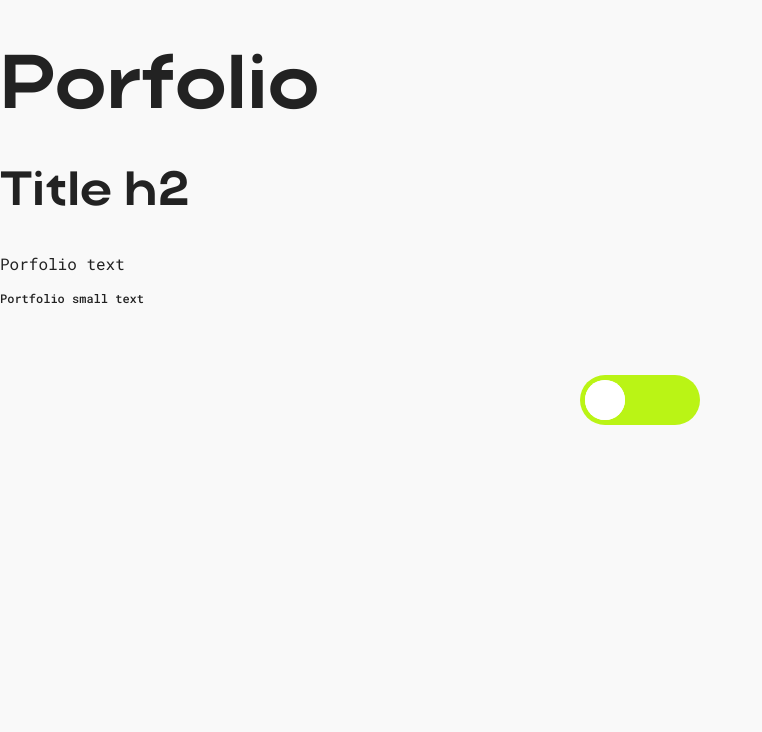
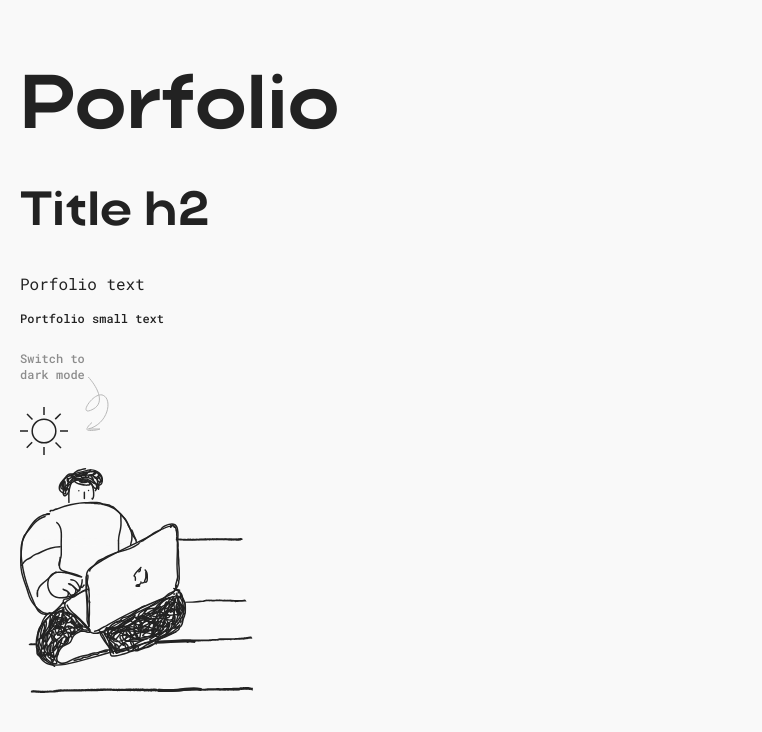
Before and after one commit to ivan-ust402/MP-portfolio, a React (Create React App) app: page / in a window 1280 px wide. Shown: the top 732 px of the page, without its empty margins (0-762 px from the left). Built offline with nearby package versions, Linux system fonts and the light colour scheme.

Commit message:
refactor: toggle component refactoring

```diff
--- a/src/components/Toggle/Toggle.tsx
+++ b/src/components/Toggle/Toggle.tsx
@@ -1,5 +1,8 @@
-import React from 'react'
 import styles from './toggle.module.scss'
+import lightArrow from 'src/assets/img/light_arrow.svg'
+import darkArrow from 'src/assets/img/dark_arrow.svg'
+import nightDeveloper from 'src/assets/img/dark_man.svg'
+import dayDeveloper from 'src/assets/img/light_man.svg'
 
 interface Props {
   onChange: () => void,
@@ -8,8 +11,15 @@ interface Props {
 
 export const Toggle = ({ value, onChange }: Props) => {
   return (
-    <div className='toggle-block'>
-    <label className={styles.root} htmlFor='toggler'>
+    <div className={styles.toggle}>
+      <div className={styles.toggle__description}>
+        <div className={styles.toggle__text}>
+          <p className='small-text'>Switch to dark mode</p>
+        </div>
+        <img className={value? styles.toggle__arrow: `${styles.toggle__arrow} ${styles.toggle__arrow_active}`} src={lightArrow} alt="arrow" />
+        <img className={!value? styles.toggle__arrow: `${styles.toggle__arrow} ${styles.toggle__arrow_active}`} src={darkArrow} alt="arrow" />
+      </div>
+      <label className={styles.toggle__switch} htmlFor='toggler'>
         <input
           id='toggler'
           type="checkbox"
@@ -17,9 +27,37 @@ export const Toggle = ({ value, onChange }: Props) => {
           checked={value}
           readOnly
         />
-      <span className={styles.slider} />
-      <span className={styles.wave} />
+        <div className={styles.toggle__sun}>
+          <svg width="48" height="48" viewBox="0 0 48 48" fill="none" xmlns="http://www.w3.org/2000/svg">
+            <g clipPath="url(#clip0_45_10331)">
+              <circle cx="23.9999" cy="23.9998" r="11.8214" stroke="#222222" strokeWidth="1.5" />
+              <path d="M24 0V8" stroke="#222222" strokeWidth="1.5" />
+              <path d="M24 48V40" stroke="#222222" strokeWidth="1.5" />
+              <path d="M40 24L48 24" stroke="#222222" strokeWidth="1.5" />
+              <path d="M35.54 35.54L40.9706 40.9706" stroke="#222222" strokeWidth="1.5" />
+              <path d="M35.2306 12.1505L40.6612 6.71993" stroke="#222222" strokeWidth="1.5" />
+              <path d="M8 24L4.76837e-07 24" stroke="#222222" strokeWidth="1.5" />
+              <path d="M12.46 12.46L7.02938 7.02938" stroke="#222222" strokeWidth="1.5" />
+              <path d="M12.1506 35.2306L6.72005 40.6612" stroke="#222222" strokeWidth="1.5" />
+            </g>
+            <defs>
+              <clipPath id="clip0_45_10331">
+                <rect width="48" height="48" fill="white" />
+              </clipPath>
+            </defs>
+          </svg>
+        </div>
+        <div className={styles.toggle__moon}>
+          <svg width="48" height="48" viewBox="0 0 48 48" fill="none" xmlns="http://www.w3.org/2000/svg">
+            <mask id="path-1-inside-1_45_10449" fill="white">
+              <path fillRule="evenodd" clipRule="evenodd" d="M26.5399 3.46999C22.3848 8.82991 21.6056 16.3552 25.1585 22.5898C28.7113 28.8244 35.5828 31.99 42.3121 31.1473C40.9507 32.9034 39.227 34.4271 37.1744 35.5967C28.8572 40.3364 18.2909 37.4686 13.574 29.1913C8.85717 20.9141 11.7759 10.3618 20.0931 5.62209C22.1456 4.45244 24.3351 3.74608 26.5399 3.46999Z" />
+            </mask>
+            <path d="M26.5399 3.46999L27.7254 4.38901L29.9398 1.53252L26.3535 1.98162L26.5399 3.46999ZM42.3121 31.1473L43.4976 32.0664L45.712 29.2099L42.1257 29.659L42.3121 31.1473ZM26.4617 21.8472C23.2211 16.1604 23.9266 9.2892 27.7254 4.38901L25.3544 2.55097C20.8429 8.37061 19.9902 16.55 23.8552 23.3325L26.4617 21.8472ZM42.1257 29.659C35.9736 30.4294 29.7024 27.5339 26.4617 21.8472L23.8552 23.3325C27.7203 30.115 35.192 33.5507 42.4985 32.6357L42.1257 29.659ZM41.1266 30.2283C39.8841 31.8311 38.31 33.2232 36.4318 34.2935L37.9171 36.9C40.144 35.631 42.0174 33.9758 43.4976 32.0664L41.1266 30.2283ZM36.4318 34.2935C28.8283 38.6264 19.1806 36.0003 14.8773 28.4487L12.2708 29.934C17.4012 38.9369 28.886 42.0464 37.9171 36.9L36.4318 34.2935ZM14.8773 28.4487C10.5739 20.8971 13.2324 11.2582 20.8358 6.92534L19.3504 4.31885C10.3194 9.4653 7.14039 20.931 12.2708 29.934L14.8773 28.4487ZM20.8358 6.92534C22.714 5.85503 24.714 5.21036 26.7263 4.95837L26.3535 1.98162C23.9563 2.28181 21.5773 3.04985 19.3504 4.31885L20.8358 6.92534Z" fill="#F9F9F9" mask="url(#path-1-inside-1_45_10449)" />
+          </svg>
+        </div>
       </label>
+      <img className={value ? styles.toggle__developer : `${styles.toggle__developer_active} ${styles.toggle__developer}`} src={dayDeveloper} alt="developer" />
+      <img className={!value ? styles.toggle__developer : `${styles.toggle__developer_active} ${styles.toggle__developer}`} src={nightDeveloper} alt="developer" />
     </div >
   )
 }
--- a/src/components/Toggle/toggle.module.scss
+++ b/src/components/Toggle/toggle.module.scss
@@ -1,104 +1,167 @@
-.root {
+// .root {
+//   position: absolute;
+//   top: 50%;
+//   left: 50%;
+//   width: 120px;
+//   height: 50px;
+//   transform: translate(-50%, -50%);
+//   input {
+//     display: none;
+//   }
+//   .block {
+//     position: relative;
+//   }
+//   .slider {
+//     position: absolute;
+//     top: 0;
+//     right: 0;
+//     bottom: 0;
+//     left: 0;
+//     z-index: 1;
+//     overflow: hidden;
+//     background-color: var(--secondary-color);
+//     border-radius: 50px;
+//     cursor: pointer;
+//     transition: all 1.4s;
+//     &:before,
+//     &:after {
+//       content: "";
+//       position: absolute;
+//       bottom: 5px;
+//       left: 5px;
+//       width: 40px;
+//       height: 40px;
+//       background-color: #ffffff;
+//       border-radius: 30px;
+//     }
+//     &:before {
+//       transition: 0.4s;
+//     }
+//     &:after {
+//       transition: 0.5s;
+//     }
+//   }
+//   .wave {
+//     position: absolute;
+//     top: 0;
+//     left: 0;
+//     width: 120px;
+//     height: 50px;
+//     border-radius: 40px;
+//     transition: all 1.4s;
+//     &:after {
+//       content: "";
+//       position: absolute;
+//       top: 3px;
+//       left: 20%;
+//       width: 60px;
+//       height: 3px;
+//       background: #ffffff;
+//       border-radius: 100%;
+//       opacity: 0.4;
+//     }
+//     &:before {
+//       content: "";
+//       position: absolute;
+//       top: 10px;
+//       left: 30%;
+//       width: 35px;
+//       height: 2px;
+//       background: #ffffff;
+//       border-radius: 100%;
+//       opacity: 0.3;
+//     }
+//   }
+//   input:checked + .slider {
+//     background-color: transparent;
+//     &:before,
+//     &:after {
+//       transform: translateX(70px);
+//     }
+//   }
+//   input:checked ~ .wave {
+//     display: block;
+//     background-color: var(--secondary-color);
+//   }
+// }
+$transition-time: .5s;
+
+.toggle {
+  position: relative;
+  display: flex;
+  flex-direction: column;
+  gap: 13px;
+  // &__description {
+  // }
+  &__text {
+    width: 65px;
+    display: flex;
+    flex-wrap: wrap;
+    opacity: 0.5;
+  }
+  &__arrow {
     position: absolute;
-  top: 50%;
-  left: 50%;
-  width: 120px;
-  height: 50px;
-  transform: translate(-50%, -50%);
+    top: 38px;
+    left: 65px;
+    opacity: 0;
+    transition: all $transition-time ease;
+    &_active {
+      opacity: 1;
+    }
+  }
+  &__switch {
+    position: relative;
+    transition: all $transition-time ease;
     input {
       display: none;
     }
-  .block {
-    position: relative;
+    input:checked ~ .toggle__moon{
+      opacity: 1;
+      top: 0;
     }
-  .active {
-    position: absolute;
-    top: 0;
-    left: 0;
+    input:checked ~ .toggle__sun{
       opacity: 0;
-    transition: all .5s ease;
-    display: flex;
-    flex-direction: column;
-  }
-  .inactive {
-    position: absolute;
-    top: 0;
-    left: 0;
-    transition: all .5s ease;
-    opacity: 1;
-    display: flex;
-    flex-direction: column;
-  }
-  .slider {
-    position: absolute;
-    top: 0;
-    right: 0;
-    bottom: 0;
-    left: 0;
-    z-index: 1;
-    overflow: hidden;
-    background-color: var(--secondary-color);
-    border-radius: 50px;
-    cursor: pointer;
-    transition: all 1.4s;
-    &:before,
-    &:after {
-      content: "";
-      position: absolute;
-      bottom: 5px;
-      left: 5px;
-      width: 40px;
-      height: 40px;
-      background-color: #ffffff;
-      border-radius: 30px;
-    }
-    &:before {
-      transition: 0.4s;
-    }
-    &:after {
-      transition: 0.5s;
+      top: -999px;
     }
   }
-  .wave {
+  &__sun {
     position: absolute;
+    opacity: 1;
     top: 0;
-    left: 0;
-    width: 120px;
-    height: 50px;
-    border-radius: 40px;
-    transition: all 1.4s;
-    &:after {
-      content: "";
+    transition: all $transition-time ease;
+  }
+  &__moon {
     position: absolute;
-      top: 3px;
-      left: 20%;
-      width: 60px;
-      height: 3px;
-      background: #ffffff;
-      border-radius: 100%;
-      opacity: 0.4;
+    opacity: 0;
+    top: -999px;
+    transition: all $transition-time ease;
   }
-    &:before {
-      content: "";
+  &__developer {
     position: absolute;
-      top: 10px;
-      left: 30%;
-      width: 35px;
-      height: 2px;
-      background: #ffffff;
-      border-radius: 100%;
-      opacity: 0.3;
+    display: flex;
+    top: 130px;
+    max-width: 234px;
+    opacity: 0;
+    transition: all $transition-time ease;
+    &_active {
+      opacity: 1;
     }
   }
-  input:checked + .slider {
-    background-color: transparent;
-    &:before,
-    &:after {
-      transform: translateX(70px);
+
+  @media (hover: hover) {
+    &__sun:hover svg {
+      fill: #FAFF12;
+    }
+    &__moon:hover {
+      fill: #f9f9f9;
     }
   }
-  input:checked ~ .wave {
-    display: block;
-    background-color: var(--secondary-color);
+  @media (hover: none) {
+    &__sun:active svg {
+      fill: #FAFF12;
+    }
+    &__moon:active {
+      fill: #f9f9f9;
     }
   }
+}
--- a/src/index.scss
+++ b/src/index.scss
@@ -1,5 +1,7 @@
 $primary-font: 'Roboto Mono';
 $secondary-font: 'actay_widebold';
+$yellow-color: #FAFF12;
+$green-color: #BAF415;
 
 :root[data-theme="light"] {
   --background-color: #f9f9f9;
@@ -28,6 +30,7 @@ body {
   -moz-osx-font-smoothing: grayscale;
   color: var(--primary-color);
   transition: all .5s ease;
+  padding: 20px;
 }
 
 h1 {
```
Also changed, not shown: src/components/Toggle/ToggleExample.tsx (added, +25 -0 lines), src/components/Toggle/ToggleMain.tsx (renamed from src/components/Toggle/ToggleBlock.tsx, +24 -1 lines), src/components/Toggle/toggleExample.module.scss (added, +83 -0 lines), src/assets/img/dark_arrow.svg (added), src/assets/img/light_arrow.svg (added). Lines whose indentation alone changed are shown as unchanged.
